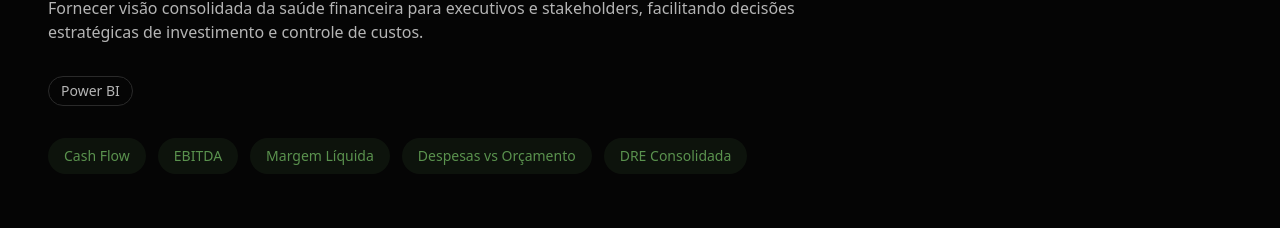
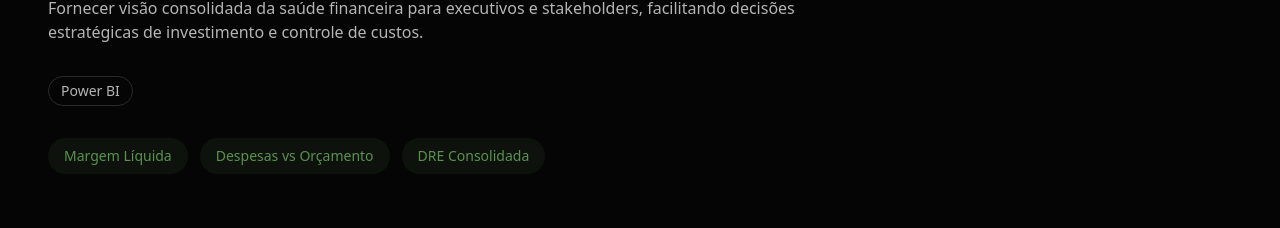
Before and after one commit to Diasszx/ManuDash, a React (Vite) app: page /projeto/financial-dashboard in a window 1280 px wide. Shown: the part 400-628 px from the top of the page. Built offline with nearby package versions, Linux system fonts and the light colour scheme; a web font is replaced by a local one.

Commit message:
feat: add images to each projects

```diff
--- a/src/data/projects.js
+++ b/src/data/projects.js
@@ -1,4 +1,6 @@
 import salesDashboardImg from "../assets/sales-hover.png";
+import financeDashboardImg from "../assets/finance-hover.jpg";
+import expensesDashboardImg from "../assets/expenses-hover.jpeg";
 
 export const projects = [
   {
@@ -33,15 +35,9 @@ export const projects = [
     objective:
       "Fornecer visão consolidada da saúde financeira para executivos e stakeholders, facilitando decisões estratégicas de investimento e controle de custos.",
     technologies: ["Power BI"],
-    kpis: [
-      "Cash Flow",
-      "EBITDA",
-      "Margem Líquida",
-      "Despesas vs Orçamento",
-      "DRE Consolidada",
-    ],
+    kpis: ["Margem Líquida", "Despesas vs Orçamento", "DRE Consolidada"],
     videoUrl: "https://www.youtube.com/embed/es3PRxPbsks",
-    images: ["/dashboard-financial-1.jpg", "/dashboard-financial-2.jpg"],
+    images: [financeDashboardImg],
     caseStudy: {
       problem:
         "Empresas precisam acompanhar seus indicadores financeiros de forma rápida e organizada para identificar variações de receita, custos e lucratividade, apoiando decisões estratégicas com base em dados.",
@@ -58,7 +54,7 @@ export const projects = [
     subtitle: "Métricas de Campanhas e ROI",
     objective:
       "Acompanhar performance de campanhas digitais e calcular ROI em tempo real para otimização de investimentos em marketing.",
-    technologies: ["Power BI", "Google Analytics 4", "Google Ads API", "SQL"],
+    technologies: ["Power BI"],
     kpis: [
       "ROI por Canal",
       "CAC",
@@ -67,7 +63,7 @@ export const projects = [
       "Leads Qualificados",
     ],
     videoUrl: "https://www.youtube.com/embed/zkDiMBKtwog",
-    images: ["/dashboard-marketing-1.jpg"],
+    images: [expensesDashboardImg],
     caseStudy: {
       problem:
         "O controle eficiente das despesas é essencial para manter a saúde financeira da empresa. Este projeto foi desenvolvido para centralizar as informações de gastos e facilitar a identificação dos principais centros de custo, apoiando análises financeiras e o controle orçamentário.",
```
